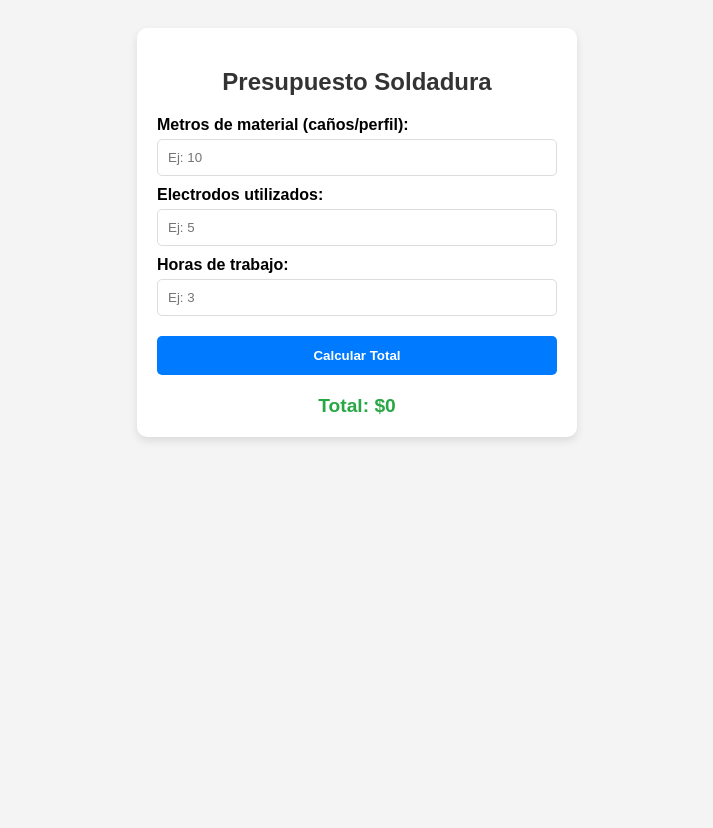
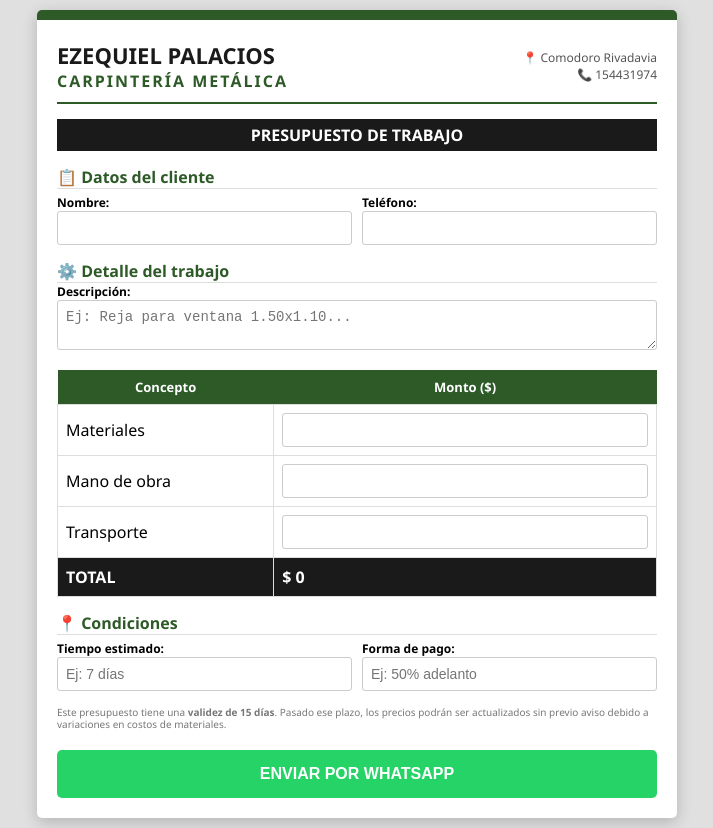
Before and after one commit to stefiuser52/calculadora-soldadura, a plain HTML site: page index.html in a window 1280 px wide. Shown: the whole page, without its empty margins (283-996 px from the left). Before the commit the page ends 800 px from the top, so only its background shows below. Drawn offline with Linux system fonts and the light colour scheme.

Commit message:
index.html

```diff
--- a/index.html
+++ b/index.html
@@ -3,65 +3,105 @@
 <head>
     <meta charset="UTF-8">
     <meta name="viewport" content="width=device-width, initial-scale=1.0">
-    <title>Calculadora de Soldadura</title>
+    <title>Ezequiel Palacios - Presupuestos</title>
     <style>
-        body { font-family: sans-serif; background-color: #f4f4f4; padding: 20px; }
-        .card { background: white; max-width: 400px; margin: auto; padding: 20px; border-radius: 10px; box-shadow: 0 4px 8px rgba(0,0,0,0.1); }
-        h2 { color: #333; text-align: center; }
-        label { display: block; margin-top: 10px; font-weight: bold; }
-        input { width: 100%; padding: 10px; margin-top: 5px; border: 1px solid #ddd; border-radius: 5px; box-sizing: border-box; }
-        button { width: 100%; padding: 12px; margin-top: 20px; border: none; border-radius: 5px; cursor: pointer; font-weight: bold; }
-        .btn-calc { background-color: #007bff; color: white; }
-        .btn-ws { background-color: #25d366; color: white; display: none; margin-top: 10px; }
-        .res { margin-top: 20px; font-size: 1.2em; text-align: center; color: #28a745; font-weight: bold; }
+        :root { --verde: #2d5a27; --oscuro: #1a1a1a; }
+        body { font-family: 'Segoe UI', Tahoma, Geneva, Verdana, sans-serif; background-color: #e0e0e0; margin: 0; padding: 10px; }
+        .invoice-card { background: white; max-width: 600px; margin: auto; border-top: 10px solid var(--verde); box-shadow: 0 4px 15px rgba(0,0,0,0.2); padding: 20px; border-radius: 5px; }
+        .header { display: flex; justify-content: space-between; align-items: center; border-bottom: 2px solid var(--verde); padding-bottom: 10px; }
+        .logo-text h1 { margin: 0; color: var(--oscuro); font-size: 22px; text-transform: uppercase; }
+        .logo-text p { margin: 0; color: var(--verde); font-weight: bold; letter-spacing: 2px; }
+        .contact-info { text-align: right; font-size: 12px; color: #555; }
+        h2 { text-align: center; background: var(--oscuro); color: white; padding: 5px; font-size: 16px; margin-top: 15px; }
+        .section-title { font-weight: bold; color: var(--verde); border-bottom: 1px solid #ddd; margin-top: 15px; display: flex; align-items: center; }
+        .grid { display: grid; grid-template-columns: 1fr 1fr; gap: 10px; margin-top: 5px; }
+        label { font-size: 12px; font-weight: bold; display: block; }
+        input, textarea { width: 100%; padding: 8px; border: 1px solid #ccc; border-radius: 3px; box-sizing: border-box; font-size: 14px; }
+        table { width: 100%; border-collapse: collapse; margin-top: 15px; }
+        th { background: var(--verde); color: white; padding: 8px; font-size: 13px; }
+        td { border: 1px solid #ddd; padding: 8px; }
+        .total-row { background: var(--oscuro); color: white; font-weight: bold; }
+        .btn-ws { background: #25d366; color: white; border: none; width: 100%; padding: 15px; font-weight: bold; font-size: 16px; cursor: pointer; margin-top: 20px; border-radius: 5px; }
+        .legales { font-size: 10px; color: #777; margin-top: 15px; line-height: 1.2; }
     </style>
 </head>
 <body>
 
-<div class="card">
-    <h2>Presupuesto Soldadura</h2>
+<div class="invoice-card">
+    <div class="header">
+        <div class="logo-text">
+            <h1>EZEQUIEL PALACIOS</h1>
+            <p>CARPINTERÍA METÁLICA</p>
+        </div>
+        <div class="contact-info">
+            📍 Comodoro Rivadavia<br>
+            📞 154431974
+        </div>
+    </div>
 
-    <label>Metros de material (caños/perfil):</label>
-    <input type="number" id="metros" placeholder="Ej: 10">
+    <h2>PRESUPUESTO DE TRABAJO</h2>
 
-    <label>Electrodos utilizados:</label>
-    <input type="number" id="electrodos" placeholder="Ej: 5">
+    <div class="section-title">📋 Datos del cliente</div>
+    <div class="grid">
+        <div><label>Nombre:</label><input type="text" id="cliente"></div>
+        <div><label>Teléfono:</label><input type="text" id="tel_cliente"></div>
+    </div>
 
-    <label>Horas de trabajo:</label>
-    <input type="number" id="horas" placeholder="Ej: 3">
+    <div class="section-title">⚙️ Detalle del trabajo</div>
+    <label>Descripción:</label>
+    <textarea id="descripcion" rows="2" placeholder="Ej: Reja para ventana 1.50x1.10..."></textarea>
 
-    <button class="btn-calc" onclick="generarPresupuesto()">Calcular Total</button>
+    <table>
+        <thead>
+            <tr>
+                <th>Concepto</th>
+                <th>Monto ($)</th>
+            </tr>
+        </thead>
+        <tbody>
+            <tr><td>Materiales</td><td><input type="number" id="mat" oninput="calc()"></td></tr>
+            <tr><td>Mano de obra</td><td><input type="number" id="mo" oninput="calc()"></td></tr>
+            <tr><td>Transporte</td><td><input type="number" id="trans" oninput="calc()"></td></tr>
+            <tr class="total-row">
+                <td>TOTAL</td>
+                <td id="total_final">$ 0</td>
+            </tr>
+        </tbody>
+    </table>
 
-    <div class="res" id="totalDisplay">Total: $0</div>
+    <div class="section-title">📍 Condiciones</div>
+    <div class="grid">
+        <div><label>Tiempo estimado:</label><input type="text" id="tiempo" placeholder="Ej: 7 días"></div>
+        <div><label>Forma de pago:</label><input type="text" id="pago" placeholder="Ej: 50% adelanto"></div>
+    </div>
 
-    <button id="btnZap" class="btn-ws" onclick="enviarWhatsApp()">Enviar a WhatsApp</button>
+    <div class="legales">
+        Este presupuesto tiene una <b>validez de 15 días</b>. Pasado ese plazo, los precios podrán ser actualizados sin previo aviso debido a variaciones en costos de materiales.
+    </div>
+
+    <button class="btn-ws" onclick="enviarWS()">ENVIAR POR WHATSAPP</button>
 </div>
 
 <script>
-    // PRECIOS UNITARIOS (Cámbialos cuando quieras)
-    const PRECIO_METRO = 2500;
-    const PRECIO_ELECTRODO = 300;
-    const PRECIO_HORA = 6000;
-    let totalGlobal = 0;
-
-    function generarPresupuesto() {
-        const m = document.getElementById('metros').value || 0;
-        const e = document.getElementById('electrodos').value || 0;
-        const h = document.getElementById('horas').value || 0;
-
-        totalGlobal = (m * PRECIO_METRO) + (e * PRECIO_ELECTRODO) + (h * PRECIO_HORA);
-
-        document.getElementById('totalDisplay').innerText = "Total: $" + totalGlobal.toLocaleString();
-        document.getElementById('btnZap').style.display = 'block';
+    function calc() {
+        const mat = parseFloat(document.getElementById('mat').value) || 0;
+        const mo = parseFloat(document.getElementById('mo').value) || 0;
+        const trans = parseFloat(document.getElementById('trans').value) || 0;
+        const total = mat + mo + trans;
+        document.getElementById('total_final').innerText = "$ " + total.toLocaleString();
+        return total;
     }
 
-    function enviarWhatsApp() {
-        const m = document.getElementById('metros').value;
-        const h = document.getElementById('horas').value;
-        const mensaje = `*Presupuesto de Soldadura*%0A- Metros: ${m}m%0A- Horas: ${h}h%0A*Total estimado: $${totalGlobal}*`;
-        const tel = "5491100000000"; // Pon tu número aquí (con código de país)
+    function enviarWS() {
+        const cliente = document.getElementById('cliente').value;
+        const desc = document.getElementById('descripcion').value;
+        const total = calc();
+        const tiempo = document.getElementById('tiempo').value;
 
-        window.open(`https://wa.me/${tel}?text=${mensaje}`, '_blank');
+        const texto = `*PRESUPUESTO - EZEQUIEL PALACIOS*%0A%0A*Cliente:* ${cliente}%0A*Trabajo:* ${desc}%0A---%0A*TOTAL: $${total.toLocaleString()}*%0A---%0A*Tiempo:* ${tiempo}%0A*Validez:* 15 días.`;
+
+        // Aquí puedes poner tu número si quieres que te llegue a ti, o dejarlo en blanco para elegir el contacto
+        window.open(`https://wa.me/?text=${texto}`, '_blank');
     }
 </script>
 
```
